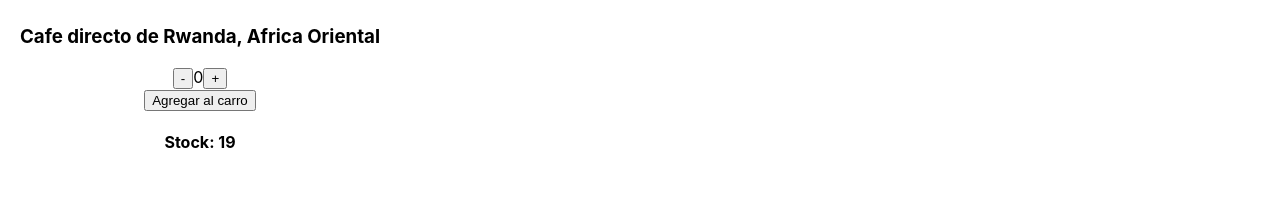
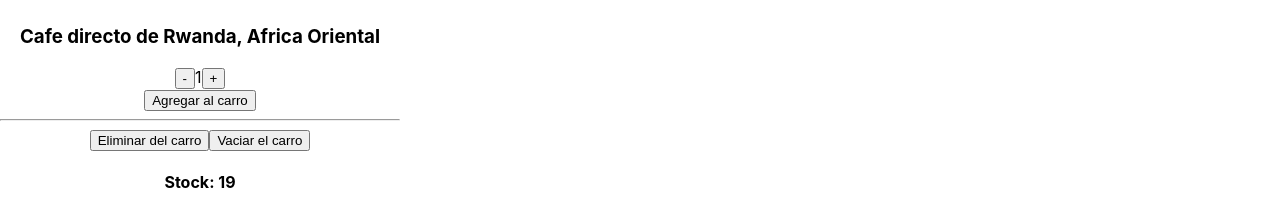
Before and after one commit to JunW4ng/cafeEcommerce, a React (Create React App) app: page /item/0 in a window 1280 px wide. Shown: the part 505-706 px from the top of the page. Built offline with nearby package versions, Linux system fonts and the light colour scheme.

Commit message:
CartContext agregado

```diff
--- a/src/App.js
+++ b/src/App.js
@@ -6,11 +6,13 @@ import "./components/itemlistcontainer/itemlist/Item.css";
 import { ItemDetailContainer } from "./components/itemdetailcontainer/ItemDetailContainer.jsx";
 import "./components/itemdetailcontainer/itemdetail/ItemDetail.css";
 import { BrowserRouter, Switch, Route } from "react-router-dom";
+import { CartProvider } from "./contexts/cartContext"
 
 function App() {
 
   return (
     <BrowserRouter>
+      <CartProvider>
         <NavBar />
 
         <Switch>
@@ -32,6 +34,7 @@ function App() {
           </div>
         </Switch>
 
+      </CartProvider>
     </BrowserRouter>
   );
 }
--- a/src/components/itemcount/ItemCount.js
+++ b/src/components/itemcount/ItemCount.js
@@ -1,4 +1,4 @@
-export const ItemCount = ({ count, stock, onIncrease, onDecrease, postAdd }) => {
+export const ItemCount = ({ item ,count, onIncrease, onDecrease, addItem, removeItem, clearCart }) => {
 
     return (
         <>
@@ -6,8 +6,11 @@ export const ItemCount = ({ count, stock, onIncrease, onDecrease, postAdd }) =>
             <span>{count}</span>
             <button onClick={() => onIncrease()}>+</button>
             <br></br>
-            <button onClick={() => postAdd()}>Agregar al carro</button>
-            <h4>Stock: {stock}</h4>
+            <button onClick={() => addItem(item, count)}>Agregar al carro</button>
+            <hr></hr>
+            <button onClick={() => removeItem(item)}>Eliminar del carro</button>
+            <button onClick={() => clearCart(item)}>Vaciar el carro</button>
+            <h4>Stock: {item.stock}</h4>
         </>
     )
 }
--- a/src/components/itemdetailcontainer/itemdetail/ItemDetail.jsx
+++ b/src/components/itemdetailcontainer/itemdetail/ItemDetail.jsx
@@ -1,10 +1,11 @@
-import React from "react";
+import React, { useContext } from "react";
 import { useState } from "react";
-import { ExtraButtons } from "../../itemcount/ExtraButtons";
 import { ItemCount } from "../../itemcount/ItemCount";
+import { CartContext } from "../../../contexts/cartContext";
+//import { ExtraButtons } from "../../itemcount/ExtraButtons";
 
 export const ItemDetail = ({ item }) => {
-  const [count, setCount] = useState(0);
+  const [count, setCount] = useState(1);
 
   const onIncrease = () => {
     if (count < item.stock) {
@@ -19,14 +20,16 @@ export const ItemDetail = ({ item }) => {
   };
 
   //mostrar y ocultar boton
-  const [flag, setFlag] = useState(false);
+  /* const [flag, setFlag] = useState(false);
 
   const montarBotones = () => {
     if (count > 0) {
       console.log(`Se agregaron ${count}`);
       setFlag(true);
     }
-  };
+  }; */
+
+  const { addItem, removeItem, clearCart } = useContext(CartContext)
 
   return (
     <>
@@ -47,16 +50,16 @@ export const ItemDetail = ({ item }) => {
             </div>
             <div>
               <ItemCount
+                item={item}
                 count={count}
-                stock={item.stock}
                 onIncrease={onIncrease}
                 onDecrease={onDecrease}
-                postAdd={montarBotones}
+                addItem={addItem}
+                removeItem={removeItem}
+                clearCart={clearCart}
               />
             </div>
-            <div>
-              {flag && <ExtraButtons quantity={count}/>}
-              </div>
+            {/* <div>{flag && <ExtraButtons quantity={count} />}</div> */}
           </div>
         ) : (
           "Cargando detalle..."
--- /dev/null
+++ b/src/contexts/cartContext.jsx
@@ -0,0 +1,43 @@
+import { createContext, useState } from "react";
+
+export const CartContext = createContext();
+
+export const CartProvider = ({ children }) => {
+  const [cart, setCart] = useState([]);
+
+  const addItem = (item, quantity) => {
+    const product = { id: item.id, name: item.title, price: item.price, quantity: quantity };
+    if (!isItemInCart(item.id)) {
+      setCart([...cart, product]);
+      console.log(cart);
+      return true;
+    } else {
+      return false;
+    }
+  };
+
+  const removeItem = (item) => {
+    const newItemArray = cart.filter((newItem) => newItem.id !== item.id);
+    setCart(newItemArray);
+    console.log(cart);
+  };
+
+  const clearCart = () => {
+    setCart([]);
+    console.log(cart);
+  };
+
+  const isItemInCart = (id) => {
+    const filteredCart = cart.filter((item) => item.id === id);
+    const inCart = filteredCart.length === 0 ? false : true;
+    return inCart;
+  };
+
+  return (
+    <CartContext.Provider
+      value={{ cart, setCart, addItem, removeItem, clearCart, isItemInCart }}
+    >
+      {children}
+    </CartContext.Provider>
+  );
+};
```
Lines whose indentation alone changed are shown as unchanged.
